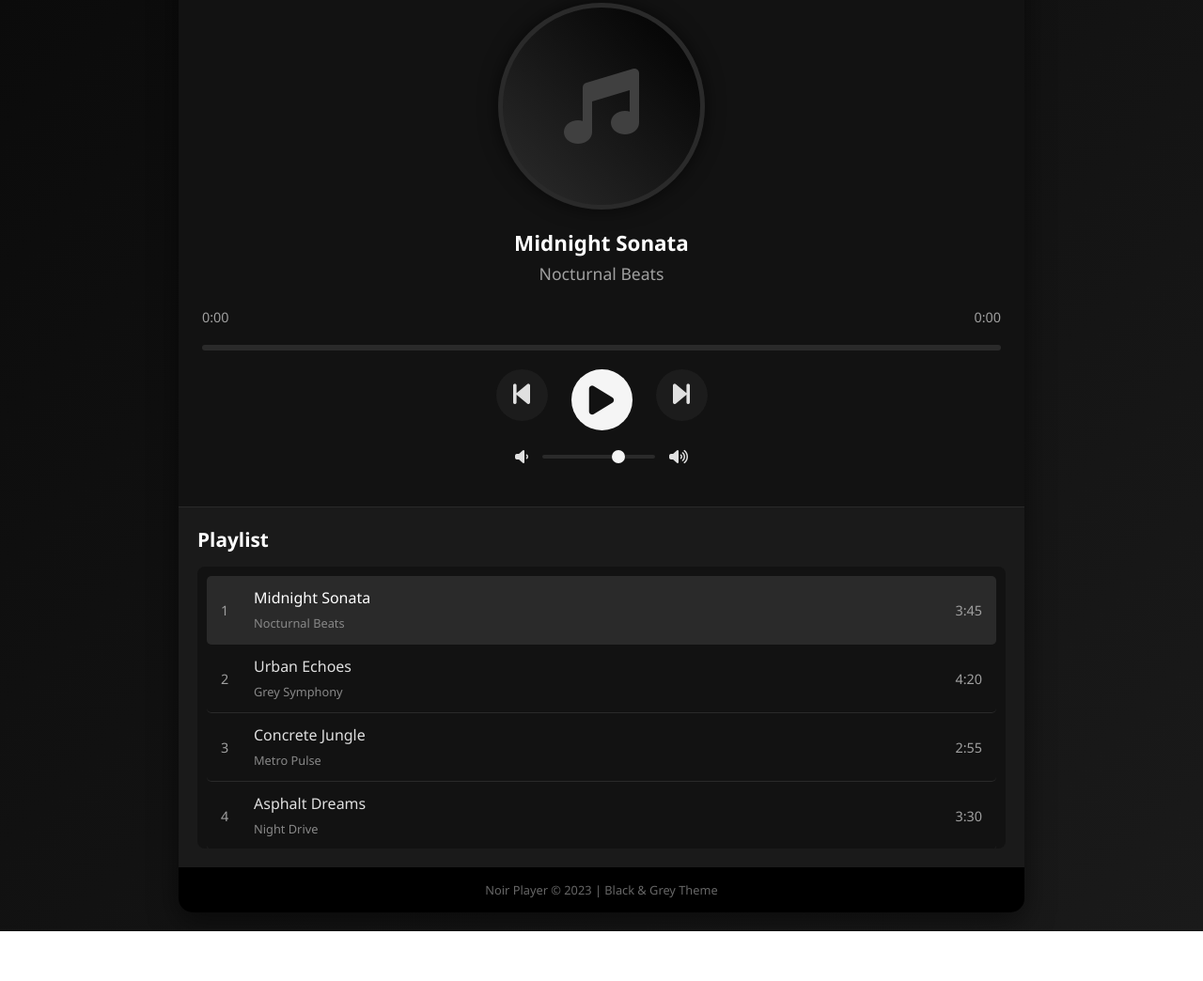
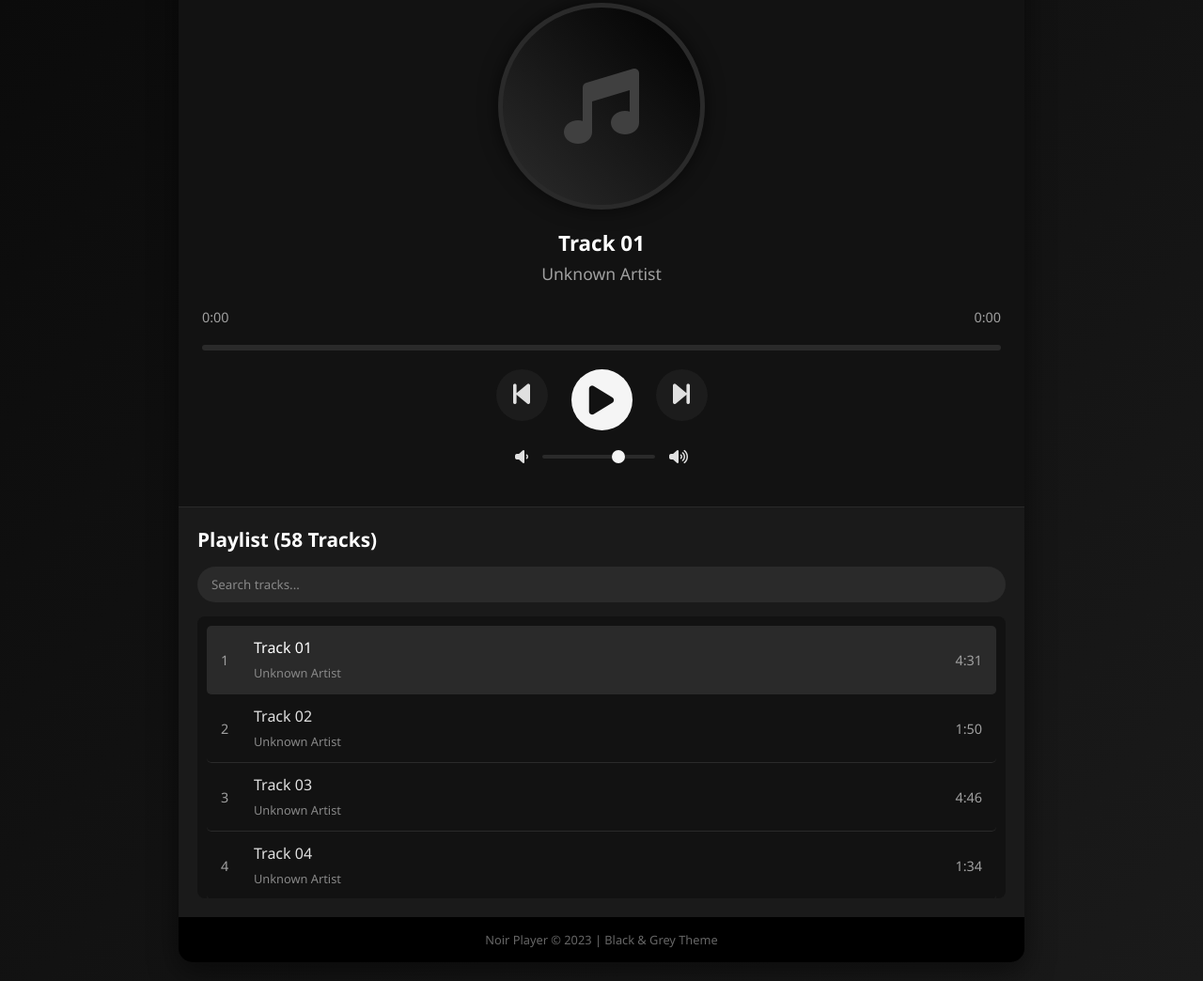
Before and after one commit to 7897-E/Offline-Web-Player, a plain HTML site: page index.html in a window 1280 px wide. Shown: the part 158-1202 px from the top of the page at 94% size. Before the commit the page ends 1149 px from the top, so only its background shows below. Drawn offline with Linux system fonts and the light colour scheme.

Commit message:
Update index.html

```diff
--- a/index.html
+++ b/index.html
@@ -3,7 +3,7 @@
 <head>
     <meta charset="UTF-8">
     <meta name="viewport" content="width=device-width, initial-scale=1.0">
-    <title>Noir Player | Black & Grey Music</title>
+    <title>Player | Black & Grey Music</title>
     <link rel="stylesheet" href="https://cdnjs.cloudflare.com/ajax/libs/font-awesome/6.4.0/css/all.min.css">
     <style>
         * {
@@ -280,6 +280,26 @@
             font-size: 0.9rem;
         }
 
+        .search-container {
+            margin-bottom: 15px;
+            display: flex;
+            gap: 10px;
+        }
+
+        .search-input {
+            flex: 1;
+            padding: 10px 15px;
+            border-radius: 25px;
+            border: none;
+            background: #2a2a2a;
+            color: #e0e0e0;
+            outline: none;
+        }
+
+        .search-input::placeholder {
+            color: #888;
+        }
+
         footer {
             text-align: center;
             padding: 15px;
@@ -327,8 +347,8 @@
 <body>
     <div class="container">
         <header>
-            <h1>NOIR PLAYER</h1>
-            <p class="tagline">Music in shades of black & grey</p>
+            <h1>PLAYER</h1>
+            <p class="tagline">Music</p>
         </header>
 
         <div class="player-container">
@@ -363,7 +383,10 @@
         </div>
 
         <div class="playlist">
-            <h2>Playlist</h2>
+            <h2>Playlist (58 Tracks)</h2>
+            <div class="search-container">
+                <input type="text" class="search-input" placeholder="Search tracks...">
+            </div>
             <ul class="track-list">
                 <!-- Playlist items will be generated by JavaScript -->
             </ul>
@@ -376,51 +399,17 @@
 
     <script>
         document.addEventListener('DOMContentLoaded', function() {
-            // Sample track list - replace with your actual MP3 files
-            const tracks = [
-                {
-                    title: "Midnight Sonata",
-                    artist: "Nocturnal Beats",
-                    file: "midnight-sonata.mp3",
-                    duration: "3:45"
-                },
-                {
-                    title: "Urban Echoes",
-                    artist: "Grey Symphony",
-                    file: "urban-echoes.mp3",
-                    duration: "4:20"
-                },
-                {
-                    title: "Concrete Jungle",
-                    artist: "Metro Pulse",
-                    file: "concrete-jungle.mp3",
-                    duration: "2:55"
-                },
-                {
-                    title: "Asphalt Dreams",
-                    artist: "Night Drive",
-                    file: "asphalt-dreams.mp3",
-                    duration: "3:30"
-                },
-                {
-                    title: "Shadow Dance",
-                    artist: "Eclipse",
-                    file: "shadow-dance.mp3",
-                    duration: "5:10"
-                },
-                {
-                    title: "Neon Fog",
-                    artist: "Urbanites",
-                    file: "neon-fog.mp3",
-                    duration: "4:05"
-                },
-                {
-                    title: "Silent Streets",
-                    artist: "Noir Collective",
-                    file: "silent-streets.mp3",
-                    duration: "3:15"
-                }
-            ];
+            // Generate 58 tracks with placeholder data
+            const tracks = [];
+            for (let i = 1; i <= 58; i++) {
+                const trackNum = i < 10 ? `0${i}` : i;
+                tracks.push({
+                    title: `Track ${trackNum}`,
+                    artist: "Unknown Artist",
+                    file: `track-${trackNum}.mp3`,
+                    duration: `${Math.floor(Math.random() * 4) + 1}:${Math.floor(Math.random() * 60).toString().padStart(2, '0')}`
+                });
+            }
 
             // Audio element
             const audio = new Audio();
@@ -439,6 +428,7 @@
             const currentArtistEl = document.querySelector('.artist');
             const volumeSlider = document.querySelector('.volume-slider');
             const trackList = document.querySelector('.track-list');
+            const searchInput = document.querySelector('.search-input');
 
             // Initialize player
             function initPlayer() {
@@ -456,6 +446,24 @@
                 audio.addEventListener('ended', nextTrack);
                 progressContainer.addEventListener('click', setProgress);
                 volumeSlider.addEventListener('input', setVolume);
+                searchInput.addEventListener('input', filterTracks);
+            }
+
+            // Filter tracks based on search input
+            function filterTracks() {
+                const searchTerm = searchInput.value.toLowerCase();
+                const items = document.querySelectorAll('.track-item');
+
+                items.forEach((item, index) => {
+                    const title = tracks[index].title.toLowerCase();
+                    const artist = tracks[index].artist.toLowerCase();
+
+                    if (title.includes(searchTerm) || artist.includes(searchTerm)) {
+                        item.style.display = 'flex';
+                    } else {
+                        item.style.display = 'none';
+                    }
+                });
             }
 
             // Render playlist
@@ -507,6 +515,12 @@
                 currentTrackEl.textContent = tracks[index].title;
                 currentArtistEl.textContent = tracks[index].artist;
                 highlightActiveTrack();
+
+                // Scroll to active track in playlist
+                const activeItem = document.querySelector('.track-item.active');
+                if (activeItem) {
+                    activeItem.scrollIntoView({ behavior: 'smooth', block: 'nearest' });
+                }
             }
 
             // Play track
```
